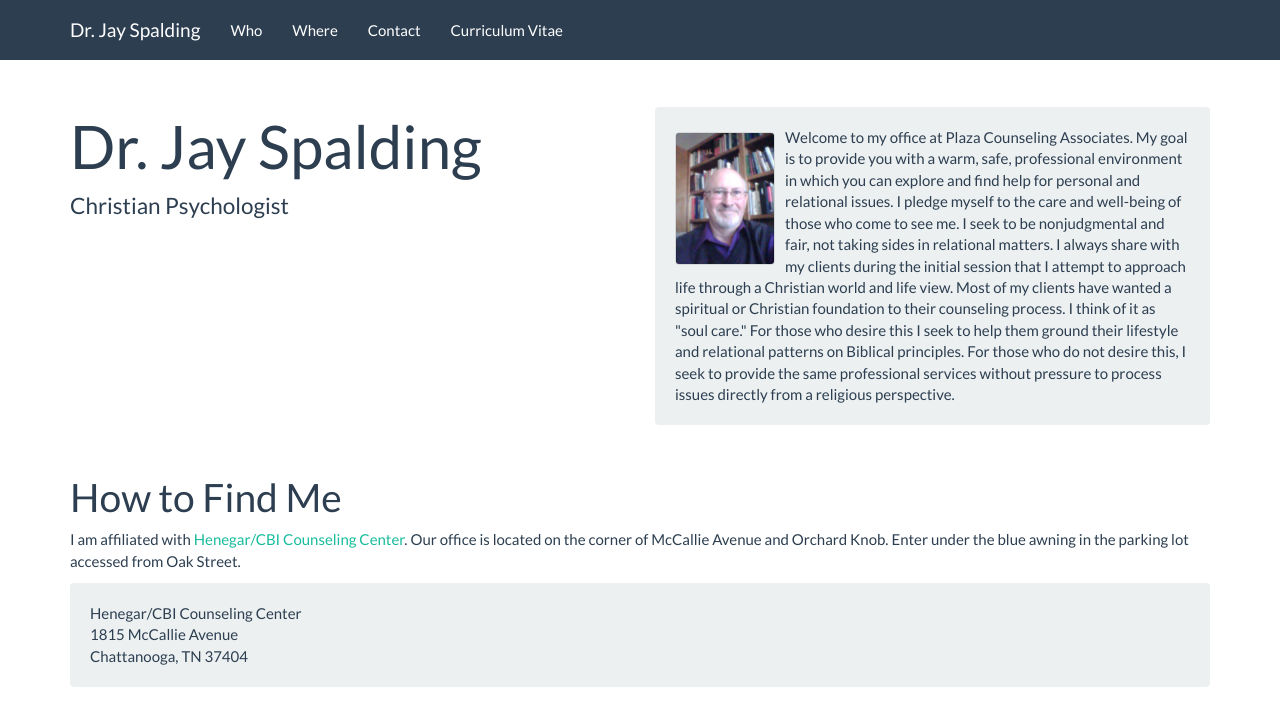
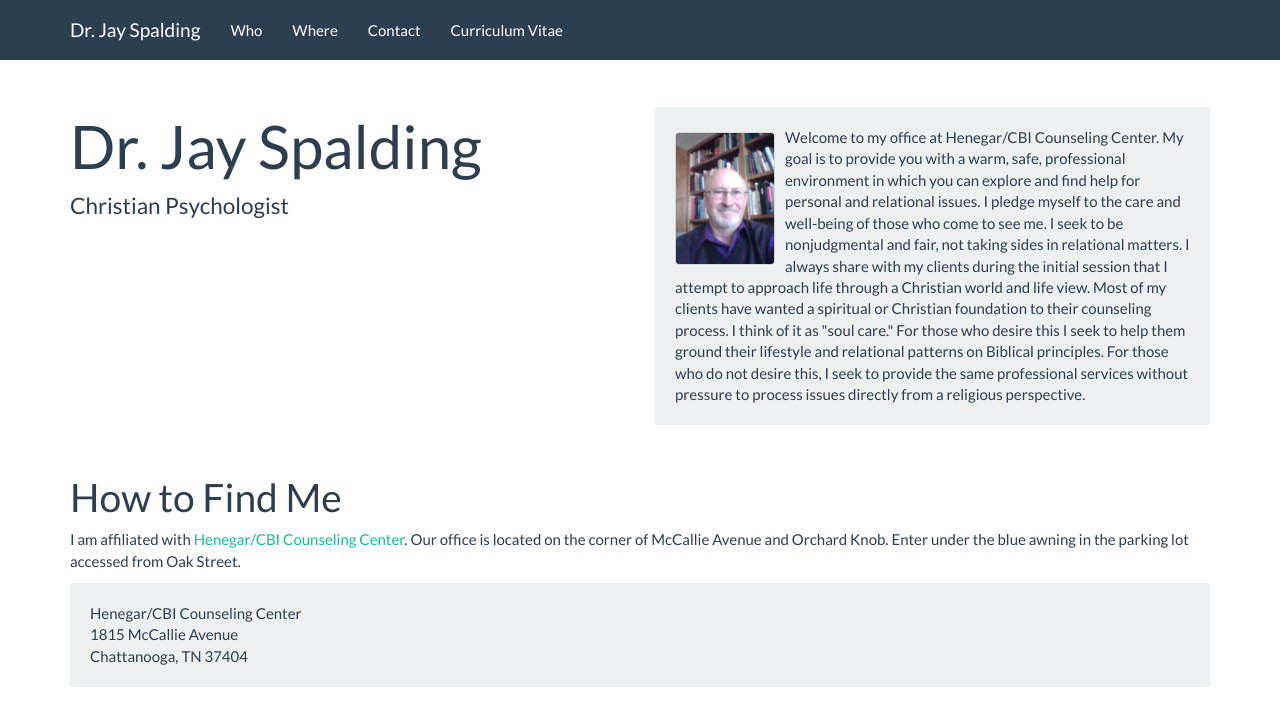
Before and after one commit to fotoetienne/jayspalding, a Jekyll site: the page built from index.md, in a window 1280 px wide and 900 px high, cut to the strip 0-703 px from the top of the window. Built offline with Jekyll 4.4.1, drawn with Linux system fonts in a browser that asks for light colours; nearby versions of some CDN libraries.

Commit message:
Update intro to mention CBI

```diff
--- a/index.md
+++ b/index.md
@@ -10,7 +10,7 @@ long_title: Dr. Jay A. Spalding, Phd. | Psychologist in Chattanooga, TN
 description: Jay Spalding is a clinical psychologist in Chattanooga, TN providing professional counseling with a Christian world view.
 
 intro: >
-    Welcome to my office at Plaza Counseling Associates. My goal is to provide you with a warm, safe, professional environment in which you can explore and find help for personal and relational issues. I pledge myself to the care and well-being of those who come to see me. I seek to be nonjudgmental and fair, not taking sides in relational matters. I always share with my clients during the initial session that I attempt to approach life through a Christian world and life view. Most of my clients have wanted a spiritual or Christian foundation to their counseling process. I think of it as "soul care." For those who desire this I seek to help them ground their lifestyle and relational patterns on Biblical principles. For those who do not desire this, I seek to provide the same professional services without pressure to process issues directly from a religious perspective.
+    Welcome to my office at Henegar/CBI Counseling Center. My goal is to provide you with a warm, safe, professional environment in which you can explore and find help for personal and relational issues. I pledge myself to the care and well-being of those who come to see me. I seek to be nonjudgmental and fair, not taking sides in relational matters. I always share with my clients during the initial session that I attempt to approach life through a Christian world and life view. Most of my clients have wanted a spiritual or Christian foundation to their counseling process. I think of it as "soul care." For those who desire this I seek to help them ground their lifestyle and relational patterns on Biblical principles. For those who do not desire this, I seek to provide the same professional services without pressure to process issues directly from a religious perspective.
 
 ---
 
```
